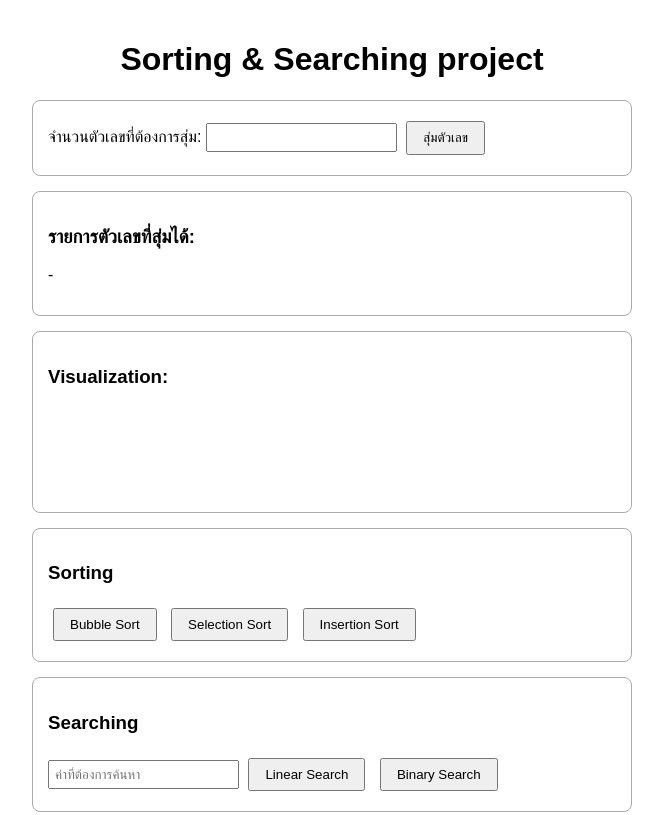
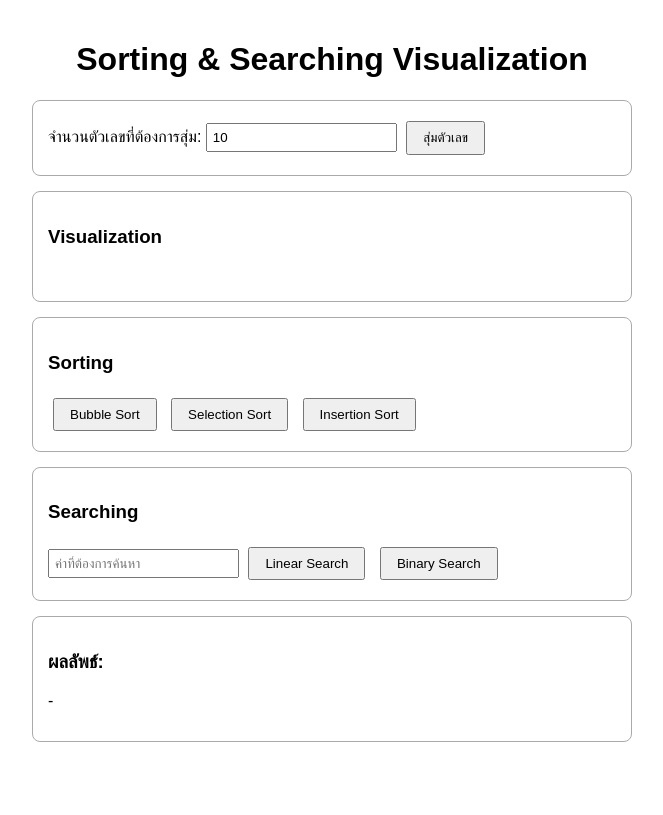
Before and after one commit to UnclePezzy/SortingProject, a plain HTML site: page index.html in a window 1280 px wide. Shown: the top 815 px of the page, without its empty margins (308-971 px from the left). Drawn offline with Linux system fonts and the light colour scheme.

Commit message:
Update index.html for sorting and searching visualization

```diff
--- a/index.html
+++ b/index.html
@@ -2,37 +2,23 @@
 <html lang="th">
 <head>
     <meta charset="UTF-8">
-    <title>Sorting & Searching project</title>
+    <title>Sorting & Searching Visualization</title>
     <link rel="stylesheet" href="style.css">
-
-    <style>
-        /* เผื่อคุณยังไม่มีสไตล์กรอบตัวเลข */
-        #visual div {
-            transition: 0.2s;
-        }
-    </style>
 </head>
 <body>
 
-<h1>Sorting & Searching project</h1>
+<h1>Sorting & Searching Visualization</h1>
 
 <div class="box">
     <label>จำนวนตัวเลขที่ต้องการสุ่ม:</label>
-    <input type="number" id="count" min="1">
+    <input type="number" id="count" min="1" value="10">
     <button onclick="generateNumbers()">สุ่มตัวเลข</button>
 </div>
 
 <div class="box">
-    <h3>รายการตัวเลขที่สุ่มได้:</h3>
-    <p id="numbers">-</p>
+    <h3>Visualization</h3>
+    <div id="visual"></div>
 </div>
-
-<!-- ⬇⬇⬇ เพิ่มพื้นที่แสดง visualization ตรงนี้ -->
-<div class="box">
-    <h3>Visualization:</h3>
-    <div id="visual" style="margin-top: 10px; min-height: 70px;"></div>
-</div>
-<!-- ⬆⬆⬆ เพิ่มมาใหม่ -->
 
 <div class="box">
     <h3>Sorting</h3>
@@ -54,6 +40,5 @@
 </div>
 
 <script src="script.js"></script>
-
 </body>
 </html>
```
